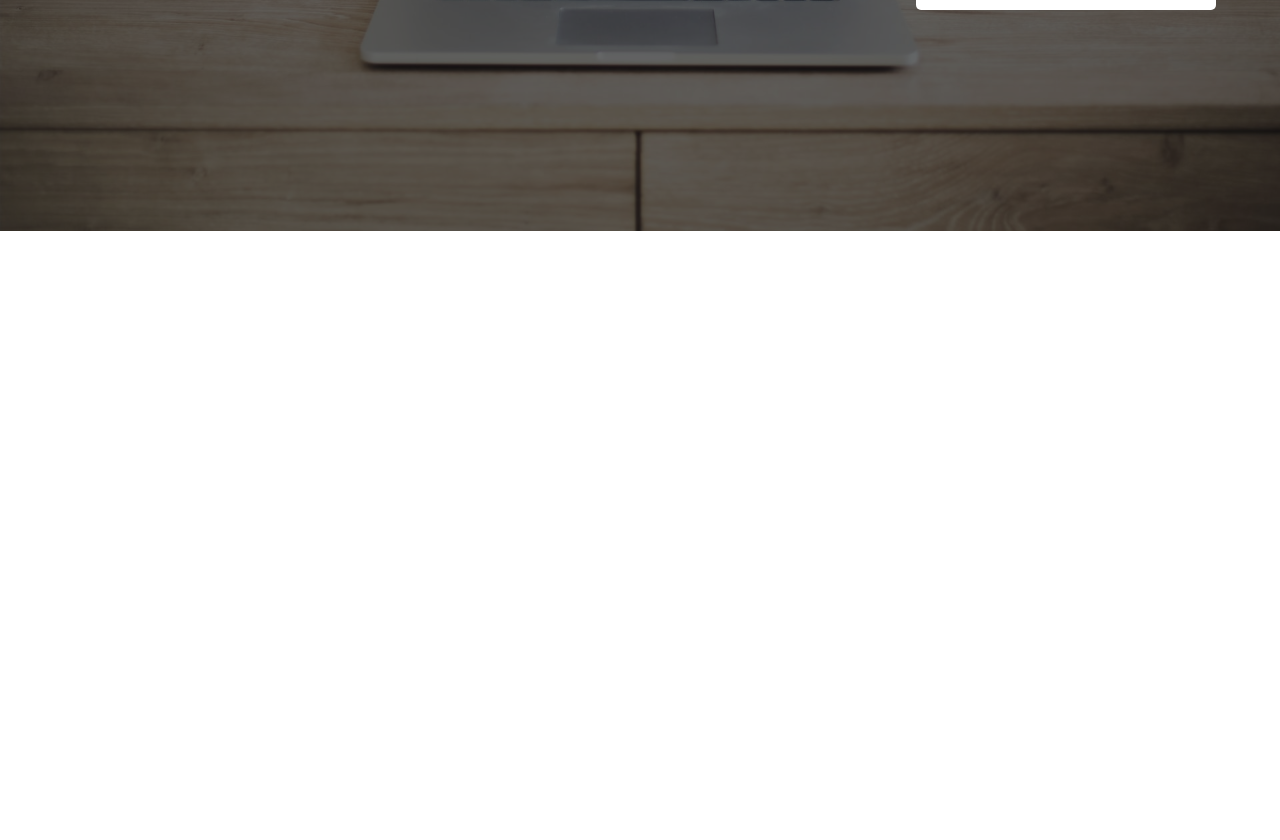
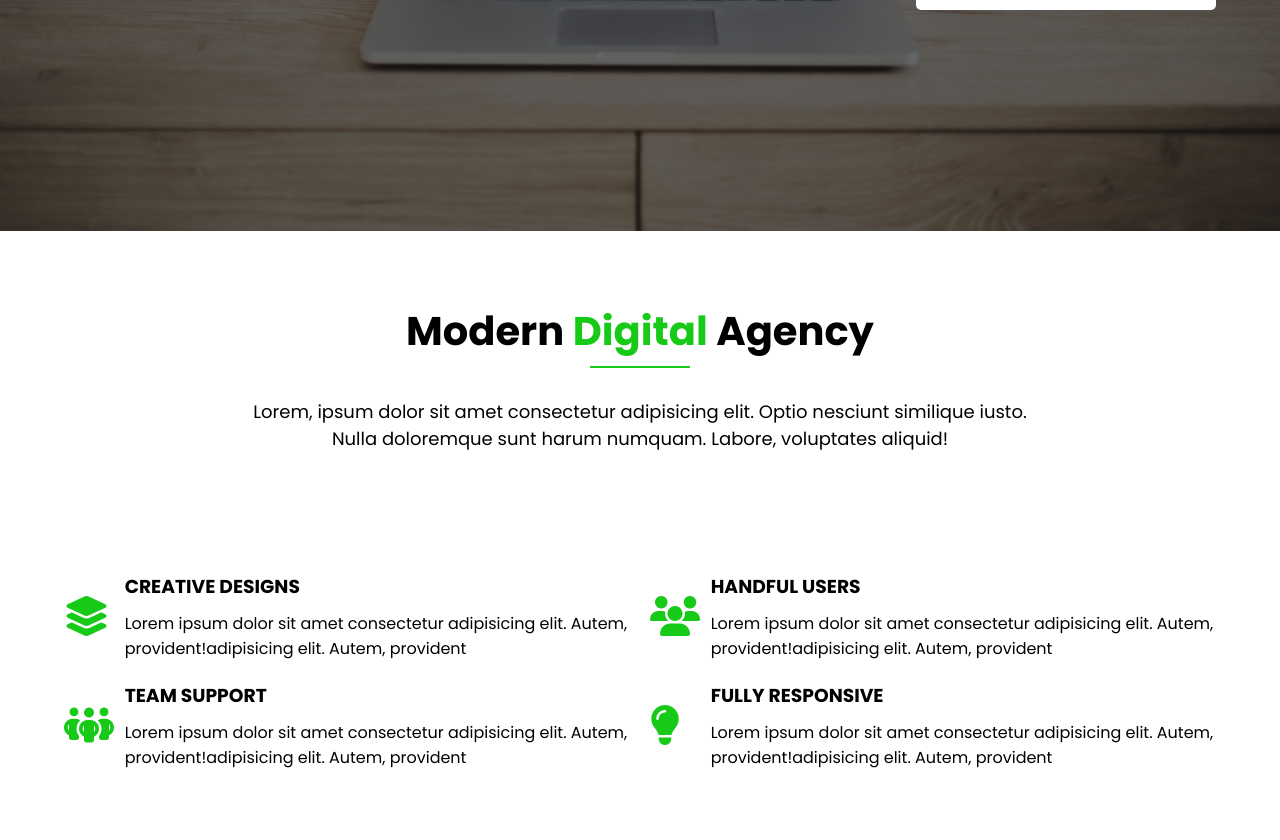
Before and after one commit to Rezwanul777/Sample-webdeveloper-site, a plain HTML site: page index.html in a window 1280 px wide. Shown: the part 569-1409 px from the top of the page. Before the commit the page ends 800 px from the top, so only its background shows below. Drawn offline with Linux system fonts and the light colour scheme.

Commit message:
Digital part agency complete

```diff
--- a/index.html
+++ b/index.html
@@ -4,6 +4,10 @@
    <meta charset="UTF-8">
    <meta http-equiv="X-UA-Compatible" content="IE=edge">
    <meta name="viewport" content="width=device-width, initial-scale=1.0">
+      <!-- Font awsome CSS -->
+      <link rel="stylesheet" href="https://cdnjs.cloudflare.com/ajax/libs/font-awesome/6.2.0/css/all.min.css">
+
+      <!-- Common Css  -->
    <link rel="stylesheet" href="style.css">
    <title> A Sample webdesign</title>
 </head>
@@ -54,5 +58,57 @@
             </div>
          </div>
       </header>
+
+            <!-- Digital part agency -->
+         <main>
+            <section id="digital-agency">
+               <div class="container">
+                 <div class="section-heading">
+                  <h1 class="section-title">Modern <span>Digital</span> Agency </h1>
+                  <p class="section-text">Lorem, ipsum dolor sit amet consectetur adipisicing elit. Optio nesciunt similique iusto. Nulla doloremque sunt harum numquam. Labore, voluptates aliquid!</p>
+                 </div>
+                  <div class="digital-agency-wrapper ">
+                     <div class="digital-agency-box">
+                        <div class="digital-agency-icon">
+                           <i class="fa-solid fa-layer-group"></i>
+                        </div>
+                        <div class="digital-agency-text">
+                           <h3>CREATIVE DESIGNS</h3>
+                           <p>Lorem ipsum dolor sit amet consectetur adipisicing elit. Autem, provident!adipisicing elit. Autem, provident</p>
+                        </div>
+                     </div>
+                     <div class="digital-agency-box">
+                        <div class="digital-agency-icon">
+                           <i class="fa-solid fa-users"></i>
+                        </div>
+                        <div class="digital-agency-text">
+                           <h3>HANDFUL USERS</h3>
+                           <p>Lorem ipsum dolor sit amet consectetur adipisicing elit. Autem, provident!adipisicing elit. Autem, provident</p>
+                        </div>
+                     </div>
+                     <div class="digital-agency-box">
+                        <div class="digital-agency-icon">
+                           <i class="fa-solid fa-people-group"></i>
+                        </div>
+                        <div class="digital-agency-text">
+                           <h3>TEAM SUPPORT</h3>
+                           <p>Lorem ipsum dolor sit amet consectetur adipisicing elit. Autem, provident!adipisicing elit. Autem, provident</p>
+                        </div>
+                     </div>
+                     <div class="digital-agency-box">
+                        <div class="digital-agency-icon">
+                           <i class="fa-sharp fa-solid fa-lightbulb"></i>
+                        </div>
+                        <div class="digital-agency-text">
+                           <h3>FULLY RESPONSIVE</h3>
+                           <p>Lorem ipsum dolor sit amet consectetur adipisicing elit. Autem, provident!adipisicing elit. Autem, provident</p>
+                        </div>
+                     </div>
+                  </div>
+               </div>
+            </section>
+         </main>
+
+
 </body>
 </html>
--- a/style.css
+++ b/style.css
@@ -214,3 +214,68 @@ header{
    }
 
       /* Header bottom part CSS End*/
+
+
+      /* Digital Modern CSS Start */
+
+      section{
+         padding: 70px 0;
+      }
+
+      .section-heading{
+         text-align: center;
+
+      }
+
+      .section-title{
+         font-size: 40px;
+         margin-bottom: 20px;
+      }
+
+      .section-heading h1 span{
+         color: var(--color2);
+      }
+
+      .section-text{
+         font-size: 18px;
+         width: 800px;
+         padding: 10px;
+         margin: auto;
+         margin-bottom: 110px;
+      }
+
+      .section-title::after{
+         content: "";
+         width: 100px;
+         height: 2px;
+         background-color: var(--color2);
+         display: block;
+         margin:5px auto;
+
+             /* or-- another way
+         position: absolute;
+         left:50%;
+         transform: translateX(-50%); */
+
+      }
+
+      .digital-agency-wrapper{
+         display: grid;
+         grid-template-columns: repeat(2,1fr);
+         grid-gap:20px;
+      }
+      .digital-agency-box{
+         display:flex ;
+         align-items: center;
+      }
+      .digital-agency-icon{
+         flex-basis: 18%;
+         font-size: 40px;
+         color: var(--color2);
+      }
+
+      .digital-agency-text h3{
+         margin-bottom: 10px;
+      }
+
+          /* Digital Modern CSS END */
```
